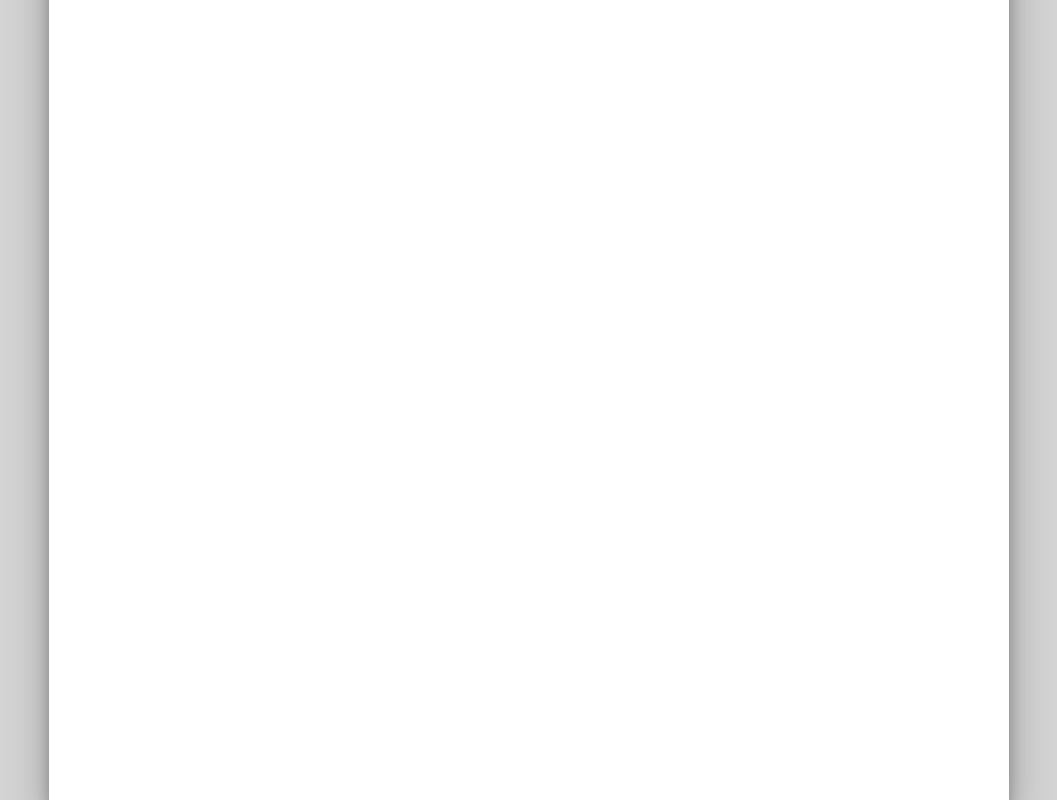
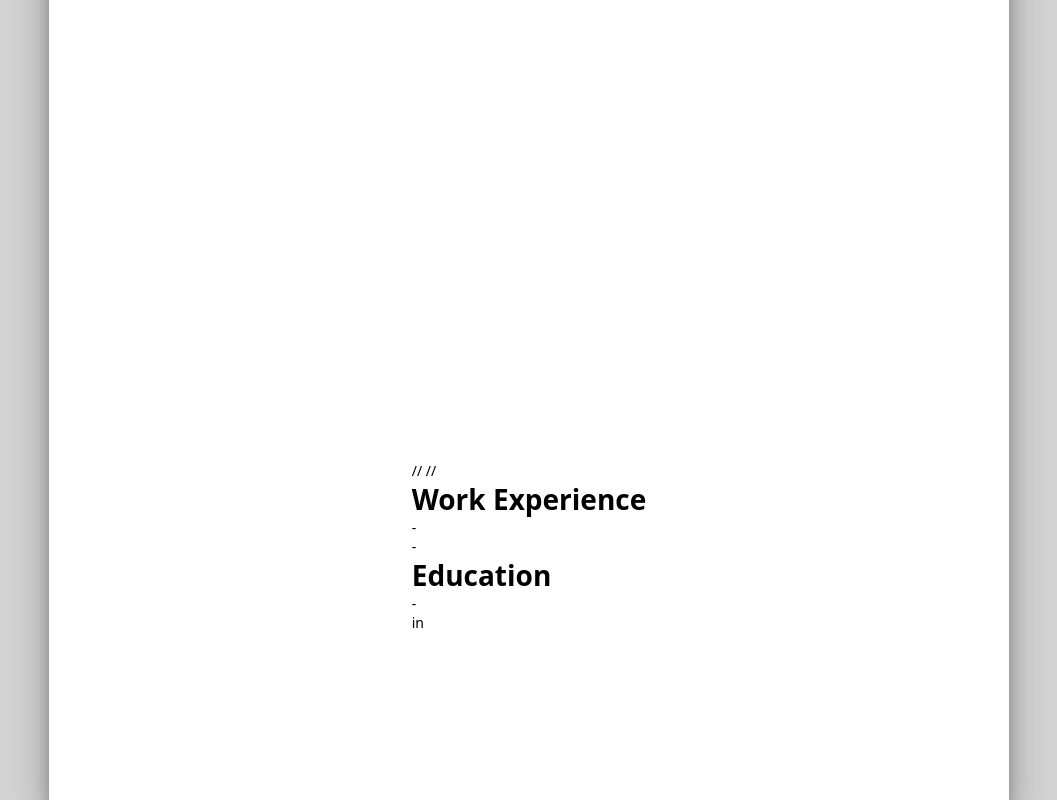
Before and after one commit to sth21/cv-application, a React (Create React App) app: page / in a window 1280 px wide. Shown: the part 800-1600 px from the top of the page, without its empty margins (111-1168 px from the left). Built offline with nearby package versions, Linux system fonts and the light colour scheme.

Commit message:
Add CV rendering components

```diff
--- a/src/components/App.js
+++ b/src/components/App.js
@@ -130,6 +130,7 @@ class App extends Component {
                         removeEducation={this.removeList}
                     />
                 </form>
+                <CV info={this.state}/>
             </div>
         )
     }
--- a/src/components/CV.js
+++ b/src/components/CV.js
@@ -0,0 +1,24 @@
+/* eslint-disable no-useless-constructor */
+
+import React, { Component } from "react";
+import PersonalInfo from "./PersonalInfo";
+import Experience from "./Experience";
+import Education from "./Education";
+
+class CV extends Component {
+    constructor(props) {
+        super(props);
+    }
+
+    render() {
+        return (
+            <div id="CV">
+                <PersonalInfo info={ this.props.info.personalInfo } />
+                <Experience info={ this.props.info.experiences } />
+                <Education info={ this.props.info.education } />
+            </div>
+        );
+    }
+}
+
+export default CV;
--- a/src/components/Education.js
+++ b/src/components/Education.js
@@ -0,0 +1,31 @@
+/* eslint-disable no-useless-constructor */
+
+import { Component } from "react";
+
+class Education extends Component {
+    constructor(props) {
+        super(props);
+    }
+
+    render() {
+        const info = this.props.info;
+
+        return (
+            <div id="Education">
+                <h1>Education</h1>
+                {info.map((education) => {
+                    return (
+                        <div id="education">
+                            <h2>{education.schoolName}</h2>
+                            <h3>{education.startDate} - {education.endDate}</h3>
+                            <h3>{education.degree} in {education.subject}</h3>
+                            <p>{education.description}</p>
+                        </div>
+                    );
+                })}
+            </div>
+        );
+    }
+}
+
+export default Education;
--- a/src/components/Experience.js
+++ b/src/components/Experience.js
@@ -0,0 +1,30 @@
+/* eslint-disable no-useless-constructor */
+
+import { Component } from "react";
+
+class Experience extends Component {
+    constructor(props) {
+        super(props);
+    }
+
+    render() {
+        const info = this.props.info;
+
+        return (
+            <div id="Experience">
+                <h1>Work Experience</h1>
+                {info.map((experience) => {
+                    return (
+                        <div id="experience">
+                            <h2>{experience.title} - {experience.company}</h2>
+                            <h3>{experience.startDate} - {experience.endDate}</h3>
+                            <p>{experience.description}</p>
+                        </div>
+                    );
+                })}
+            </div>
+        );
+    }
+}
+
+export default Experience;
--- a/src/components/ExperienceForm.js
+++ b/src/components/ExperienceForm.js
@@ -16,10 +16,10 @@ class ExperienceForm extends Component {
                         <div id="experience" data-index={index} data-section="experiences">
                             <input
                                 type="text"
-                                id="position"
+                                id="title"
                                 placeholder="Position"
                                 onChange={this.props.handleChange}
-                                value={experience.position || ''}
+                                value={experience.title || ''}
                             />
                             <input
                                 type="text"
--- a/src/components/PersonalInfo.js
+++ b/src/components/PersonalInfo.js
@@ -0,0 +1,24 @@
+/* eslint-disable react/jsx-no-comment-textnodes */
+/* eslint-disable no-useless-constructor */
+
+import { Component } from "react";
+
+class PersonalInfo extends Component {
+    constructor(props) {
+        super(props);
+    }
+
+    render() {
+        const info = this.props.info;
+
+        return (
+            <div id="PersonalInfo">
+                <h1 id="name">{info.firstName} {info.lastName}</h1>
+                <h2 id="contact">{info.address} // {info.phoneNumber} // {info.email}</h2>
+                <p id="bio">{info.bio}</p>
+            </div>
+        );
+    }
+}
+
+export default PersonalInfo;
```
